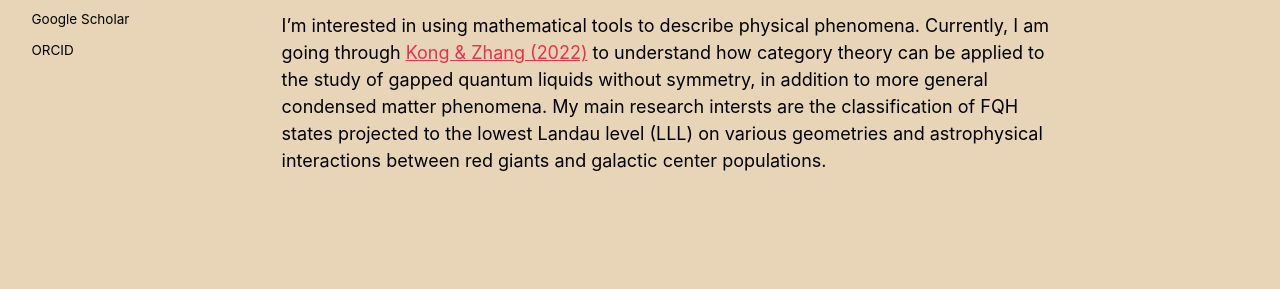
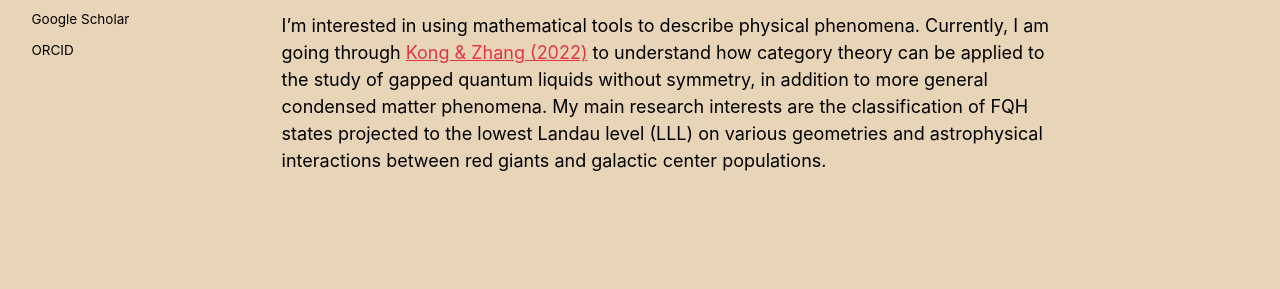
Before and after one commit to tk3411/tk3411.github.io, a Jekyll site: the page built from _pages/about.md, in a window 1280 px wide. Shown: the part 337-626 px from the top of the page. Built offline with Jekyll 4.4.1, drawn with Linux system fonts in a browser that asks for light colours; a style sheet for code colours, icons or effects is not loaded.

Commit message:
Update about.md

```diff
--- a/_pages/about.md
+++ b/_pages/about.md
@@ -11,4 +11,4 @@ I am currently a first-year physics PhD student and Hughes Fellow at WashU. My r
 
 Research Interests
 ======
-I'm interested in using mathematical tools to describe physical phenomena. Currently, I am going through [Kong & Zhang (2022)]([url](https://arxiv.org/abs/2205.05565)) to understand how category theory can be applied to the study of gapped quantum liquids without symmetry, in addition to more general condensed matter phenomena. My main research intersts are the classification of FQH states projected to the lowest Landau level (LLL) on various geometries and astrophysical interactions between red giants and galactic center populations.
+I'm interested in using mathematical tools to describe physical phenomena. Currently, I am going through [Kong & Zhang (2022)](https://arxiv.org/abs/2205.05565) to understand how category theory can be applied to the study of gapped quantum liquids without symmetry, in addition to more general condensed matter phenomena. My main research interests are the classification of FQH states projected to the lowest Landau level (LLL) on various geometries and astrophysical interactions between red giants and galactic center populations.
```
